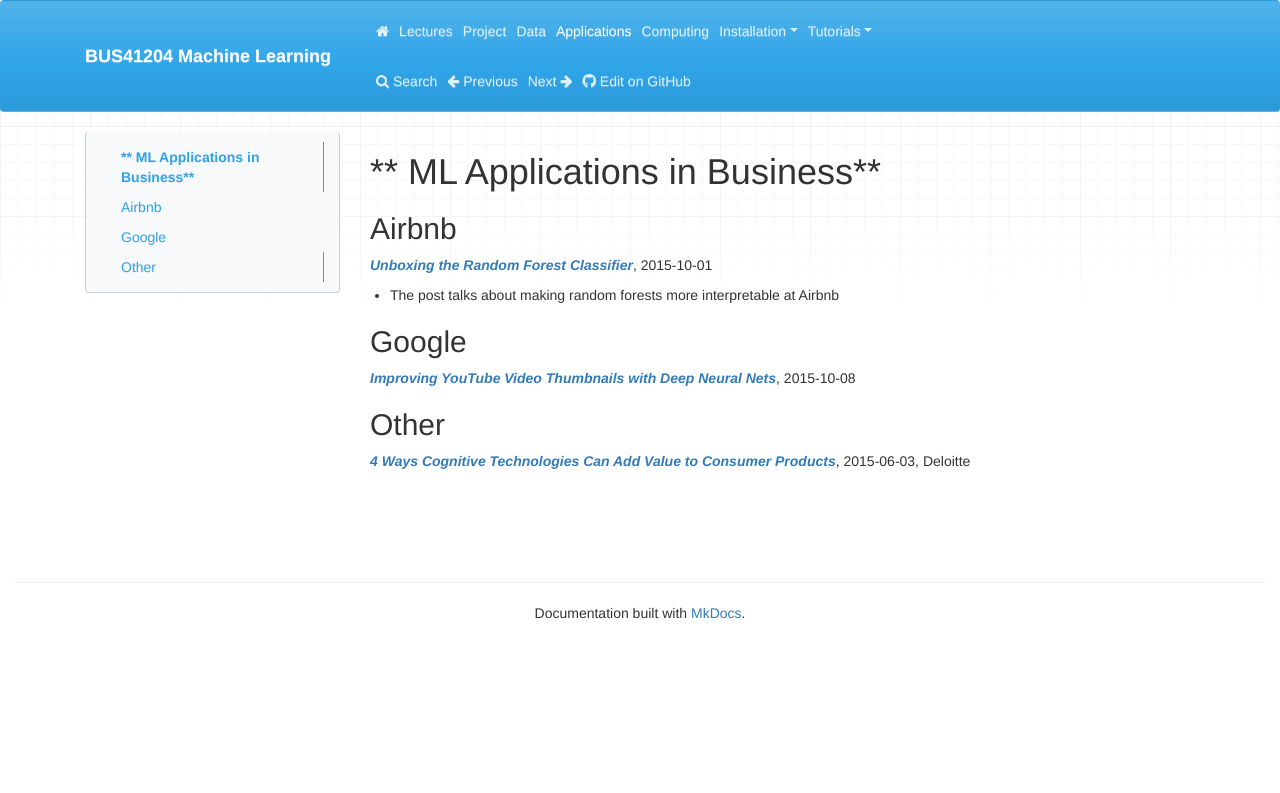
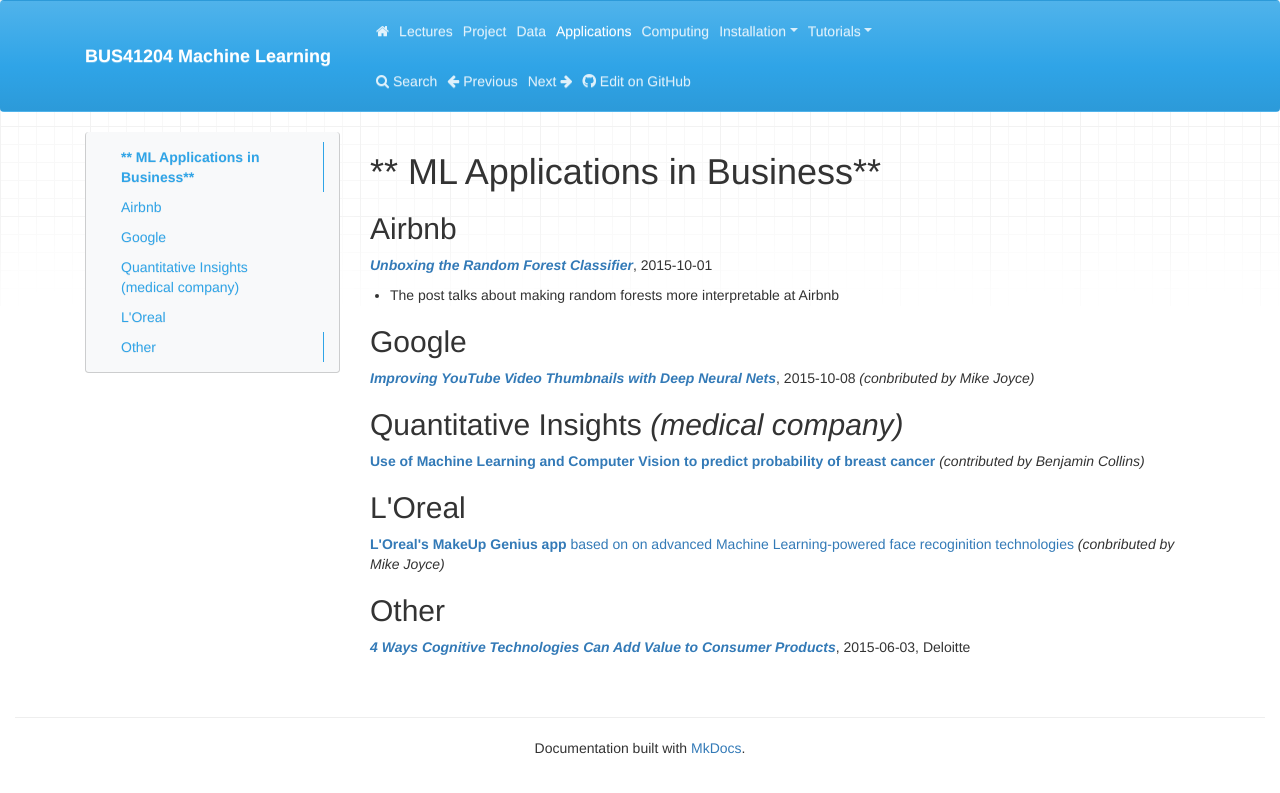
Before and after one commit to ChicagoBoothML/MachineLearning_Fall2015, an MkDocs documentation site: the page built from docs/Applications.md, in a window 1280 px wide. Shown: the top 793 px of the page. Built offline with MkDocs 1.6.1, drawn with Linux system fonts in a browser that asks for light colours; nearby versions of some CDN libraries; old or Windows-style settings are respelled for this version of MkDocs.

Commit message:
update Applications page

```diff
--- a/docs/Applications.md
+++ b/docs/Applications.md
@@ -10,7 +10,17 @@
 
 ## Google
 
-[**_Improving YouTube Video Thumbnails with Deep Neural Nets_**](http://youtube-eng.blogspot.com/2015/10/improving-youtube-video-thumbnails-with_8.html), 2015-10-08
+[**_Improving YouTube Video Thumbnails with Deep Neural Nets_**](http://youtube-eng.blogspot.com/2015/10/improving-youtube-video-thumbnails-with_8.html), 2015-10-08 _(conbributed by Mike Joyce)_
+
+
+## Quantitative Insights _(medical company)_
+
+[**Use of Machine Learning and Computer Vision to predict probability of breast cancer**](https://www.quantinsights.com) _(contributed by Benjamin Collins)_
+
+
+## L'Oreal
+
+[**L'Oreal's MakeUp Genius app** based on on advanced Machine Learning-powered face recoginition technologies](http://www.lorealparisusa.com/en/beauty-library/articles/makeupgenius-changes-makeup-application-forever.aspx) _(conbributed by Mike Joyce)_
 
 
 ## Other
```
